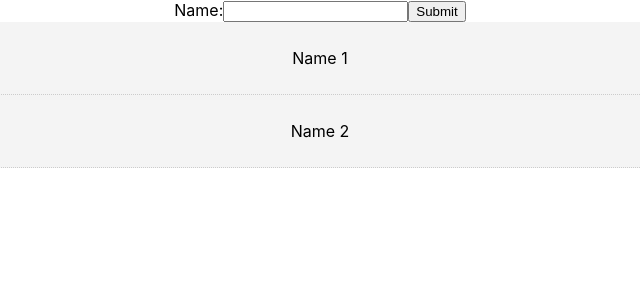
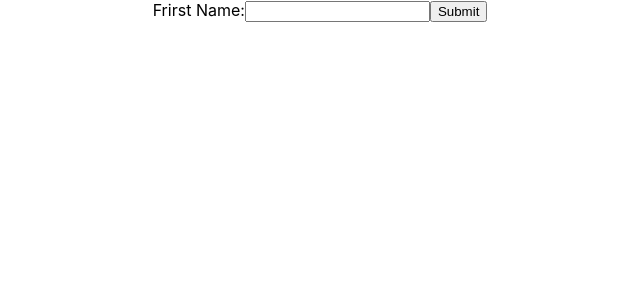
Before and after one commit to AmroNagdy/imdb-actor-network-visualiser-front, a React (Create React App) app: page / in a window 1280 px wide. Shown: the top 300 px of the page, without its empty margins (320-960 px from the left). Built offline with nearby package versions, Linux system fonts and the light colour scheme.

Commit message:
Added basic state management using Redux.

```diff
--- a/package.json
+++ b/package.json
@@ -8,7 +8,10 @@
     "@testing-library/user-event": "^7.2.1",
     "react": "^16.13.1",
     "react-dom": "^16.13.1",
-    "react-scripts": "3.4.1"
+    "react-redux": "^7.2.0",
+    "react-scripts": "3.4.1",
+    "redux": "^4.0.5",
+    "typescript": "^3.9.2"
   },
   "scripts": {
     "start": "react-scripts start",
--- a/src/App.js
+++ b/src/App.js
@@ -1,16 +1,15 @@
-import React, { Component } from 'react';
+import React from 'react';
 import './App.css';
-import SearchBoxContainer from './components/search/SearchBoxContainer';
+import SearchBox from './components/search/SearchBox'
+import SearchResultList from './components/search/SearchResultList';
 
-class App extends Component {
+export default function App() {
 
-  render() {
-    return (
-      <div className="App">
-        <SearchBoxContainer />
-      </div>
-    );
-  }
+  return (
+    <div className="App">
+      <SearchBox />
+      <SearchResultList />
+    </div>
+  );
+
 }
-
-export default App;
--- /dev/null
+++ b/src/actions/search/searchBoxSubmit.js
@@ -0,0 +1,6 @@
+export const searchBoxSubmit = (name) => {
+  return {
+    type: 'SUBMIT',
+    payload: name
+  }
+}
--- a/src/components/search/SearchBox.js
+++ b/src/components/search/SearchBox.js
@@ -1,36 +1,31 @@
-import React, { Component } from 'react';
+import React, { useState } from 'react';
+import { useDispatch } from 'react-redux';
+import { searchBoxSubmit } from '../../actions/search/searchBoxSubmit'
 
-class SearchBox extends Component {
+export default function SearchBox(props) {
 
-  constructor(props) {
-    super(props);
-    this.state = {value: ''};
+  const dispatch = useDispatch();
 
-    this.handleChange = this.handleChange.bind(this);
-    this.handleSubmit = this.handleSubmit.bind(this);
+  const [name, setName] = useState("");
+
+  const handleSubmit = (event) => {
+    event.preventDefault();
+    alert(`Submitting Name ${name}`);
+    dispatch(searchBoxSubmit(name));
   }
 
-  handleChange(event) {
-    this.setState({value: event.target.value});
-  }
-
-  handleSubmit(event) {
-    alert('A name was submitted: ' + this.state.value);
-    event.preventDefault();
-  }
-
-  render() {
   return (
-      <form onSubmit={this.handleSubmit}>
+    <form onSubmit={handleSubmit}>
       <label>
-          Name:
-          <input type="text" value={this.state.value} onChange={this.handleChange} />
+        Frirst Name:
+        <input
+          type="text"
+          value={name}
+          onChange={e => setName(e.target.value)}
+        />
       </label>
       <input type="submit" value="Submit" />
     </form>
   );
-  }
 
 }
-
-export default SearchBox;
--- a/src/components/search/SearchBoxContainer.js
+++ /dev/null
@@ -1,29 +0,0 @@
-import React, { Component } from 'react'
-import SearchResultList from './SearchResultList'
-import SearchBox from './SearchBox'
-
-export class SearchBoxContainer extends Component {
-
-  state = {
-    searchResults: [
-      {
-        id: 1,
-        name: 'Name 1'
-      },
-      {
-        id: 2,
-        name: 'Name 2'
-      }
-    ]
-  }
-
-  render() {
-    return [
-      <SearchBox />,
-      <SearchResultList searchResults={this.state.searchResults} />
-    ]
-  }
-
-}
-
-export default SearchBoxContainer
--- a/src/components/search/SearchResult.js
+++ b/src/components/search/SearchResult.js
@@ -1,30 +1,20 @@
-import React, { Component } from 'react';
-import PropTypes from 'prop-types';
+import React from 'react';
 
-export class SearchResult extends Component {
+const searchResultStyle = () => {
+  return {
+    background: '#f4f4f4',
+    padding: '10px',
+    borderBottom: '1px #ccc dotted'
+  };
+};
 
-  getStyle = () => {
-    return {
-      background: '#f4f4f4',
-      padding: '10px',
-      borderBottom: '1px #ccc dotted'
-    }
-  }
+export default function SearchResult(entry) {
 
-  render() {
-    return (
-      <div style={this.getStyle()}>
-        <p>
-          {this.props.searchResult.name}
-        </p>
-      </div>
-    )
-  }
+  return (
+    <div
+      style={searchResultStyle}>
+      <p> {entry.name} </p>
+    </div >
+  );
 
 }
-
-SearchResult.propTypes = {
-  searchResult: PropTypes.object.isRequired
-}
-
-export default SearchResult
--- a/src/components/search/SearchResultList.js
+++ b/src/components/search/SearchResultList.js
@@ -1,19 +1,15 @@
-import React, { Component } from 'react';
-import PropTypes from 'prop-types';
-import SearchResult from './SearchResult';
+import React from 'react';
+import { useSelector } from 'react-redux';
+import SearchResult from './SearchResult'
 
-export class SearchResultList extends Component {
-    render() {
-        return (
-            this.props.searchResults.map((searchResult) =>
-                <SearchResult key={searchResult.id} searchResult={searchResult} />
-            )
-        )
-    }
+export default function SearchResultList() {
+
+  const searchResultList = useSelector(state => state.searchResultList);
+
+  return (
+    searchResultList.map(searchResult =>
+      <SearchResult entry={searchResult} />
+    )
+  );
+
 }
-
-SearchResultList.propTypes = {
-    searchResults: PropTypes.array.isRequired
-}
-
-export default SearchResultList
--- a/src/index.js
+++ b/src/index.js
@@ -2,10 +2,21 @@ import React from 'react';
 import ReactDOM from 'react-dom';
 import './index.css';
 import App from './App';
+import { createStore } from 'redux';
+import allReducers from './reducers';
+import { Provider } from 'react-redux';
 
+const store = createStore(
+  allReducers,
+  window.__REDUX_DEVTOOLS_EXTENSION__ && window.__REDUX_DEVTOOLS_EXTENSION__()
+);
+
+const rootElement = document.getElementById('root');
 ReactDOM.render(
-  <React.StrictMode>
-    <App />
-  </React.StrictMode>,
-  document.getElementById('root')
+  <Provider store={store}>
+    <React.StrictMode>
+      <App />
+    </React.StrictMode>
+  </Provider>,
+  rootElement
 );
--- /dev/null
+++ b/src/reducers/index.js
@@ -0,0 +1,8 @@
+import searchResultListReducer from './search/searchResultListReducer';
+import { combineReducers } from 'redux';
+
+const allReducers = combineReducers({
+  searchResultList: searchResultListReducer
+});
+
+export default allReducers;
--- /dev/null
+++ b/src/reducers/search/searchResultListReducer.js
@@ -0,0 +1,13 @@
+const searchResultListReducer = (state = [], action) => {
+    switch (action.type) {
+        case 'SUBMIT':
+            return [
+                ...state,
+                action.payload
+            ];
+        default:
+            return state;
+    };
+}
+
+export default searchResultListReducer;
```
Also changed, not shown: 1 other file (tests, documents, lock files or other folders). Lines whose indentation alone changed are shown as unchanged.
